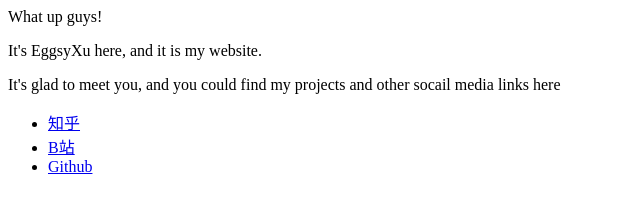
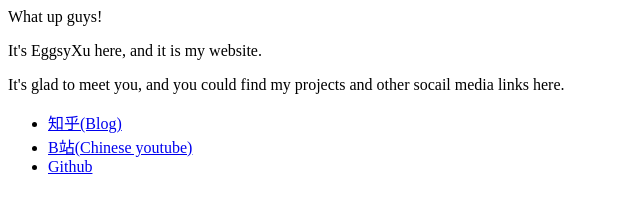
Before and after one commit to AdamTristan/AdamTristan.github.io, a plain HTML site: page index.html in a window 1280 px wide. Shown: the whole page, without its empty margins (0-640 px from the left). Drawn offline with Linux system fonts and the light colour scheme.

Commit message:
Update index.html

```diff
--- a/index.html
+++ b/index.html
@@ -1,9 +1,9 @@
 <p>What up guys! </p>
 <p>It's EggsyXu here, and it is my website. </p>
-<p>It's glad to meet you, and you could find my projects and other socail media links here</p>
+<p>It's glad to meet you, and you could find my projects and other socail media links here.</p>
 
 <ul>
-  <li> <a href="https://www.zhihu.com/people/dying-dawn">知乎</a> </li>
-  <li> <a href="https://space.bilibili.com/497284028?spm_id_from=333.1007.0.0">B站</a> </li>
+  <li> <a href="https://www.zhihu.com/people/dying-dawn">知乎(Blog)</a> </li>
+  <li> <a href="https://space.bilibili.com/497284028?spm_id_from=333.1007.0.0">B站(Chinese youtube)</a> </li>
   <li> <a href="https://github.com/AdamTristan">Github</a> </li>
 </ul>
```
